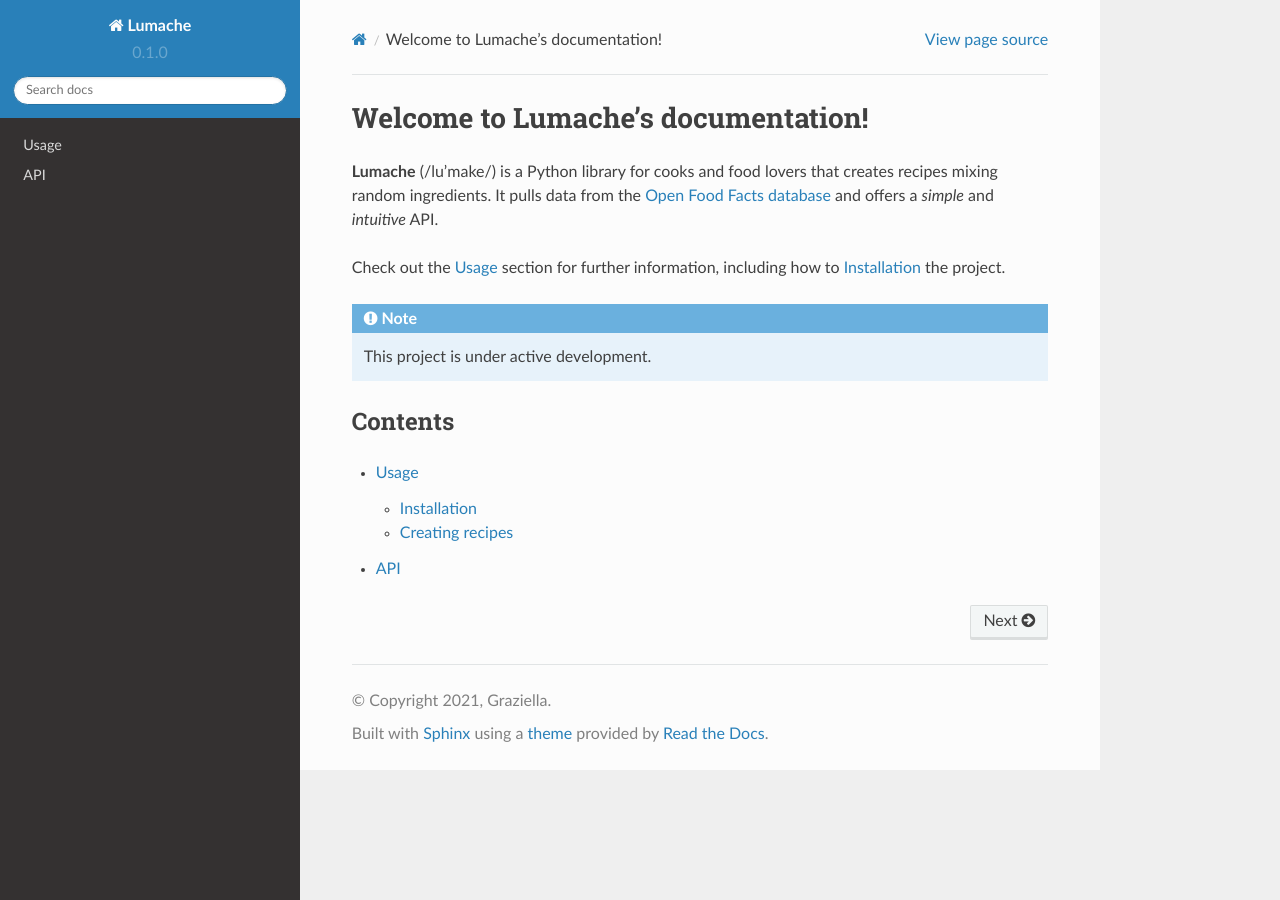
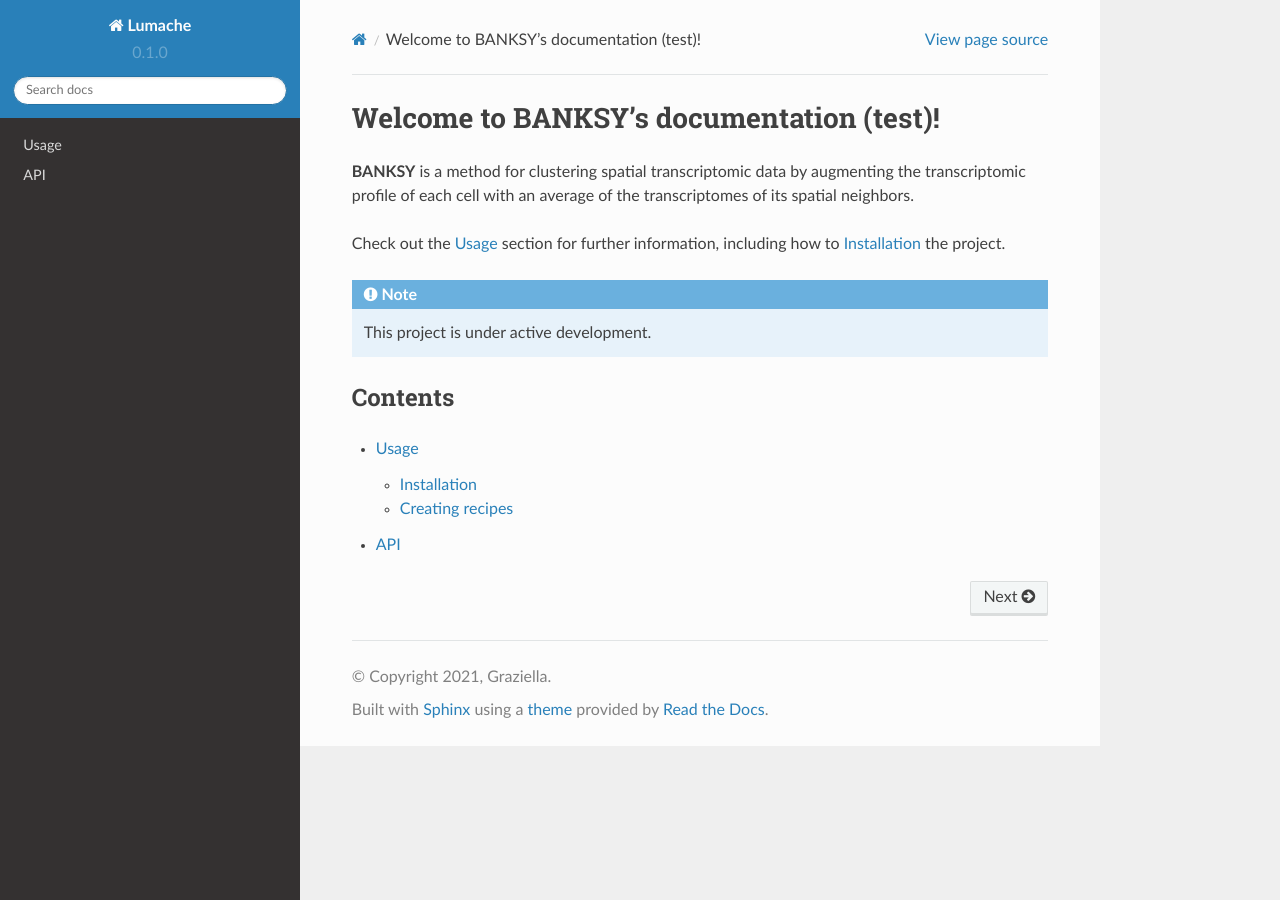
Before and after one commit to yifei-1021/read-the-docs, a Sphinx documentation site: the page built from docs/source/index.rst, in a window 1280 px wide. Built offline with Sphinx 7.4.7 and the Read the Docs theme 2.0.0, drawn with Linux system fonts in a browser that asks for light colours.

Commit message:
Update index.rst

```diff
--- a/docs/source/index.rst
+++ b/docs/source/index.rst
@@ -1,10 +1,7 @@
-Welcome to Lumache's documentation!
+Welcome to BANKSY's documentation (test)!
 ===================================
 
-**Lumache** (/lu'make/) is a Python library for cooks and food lovers
-that creates recipes mixing random ingredients.
-It pulls data from the `Open Food Facts database <https://world.openfoodfacts.org/>`_
-and offers a *simple* and *intuitive* API.
+**BANKSY** is a method for clustering spatial transcriptomic data by augmenting the transcriptomic profile of each cell with an average of the transcriptomes of its spatial neighbors.
 
 Check out the :doc:`usage` section for further information, including
 how to :ref:`installation` the project.
```
